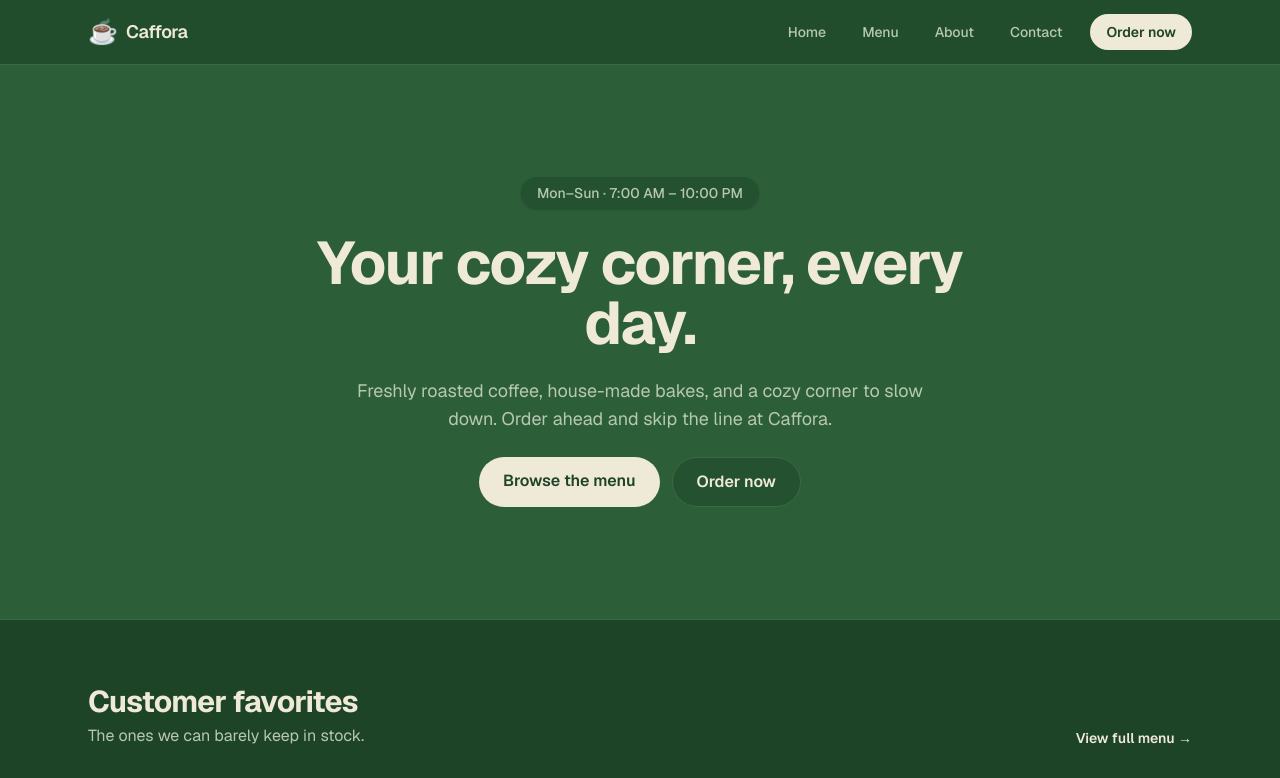
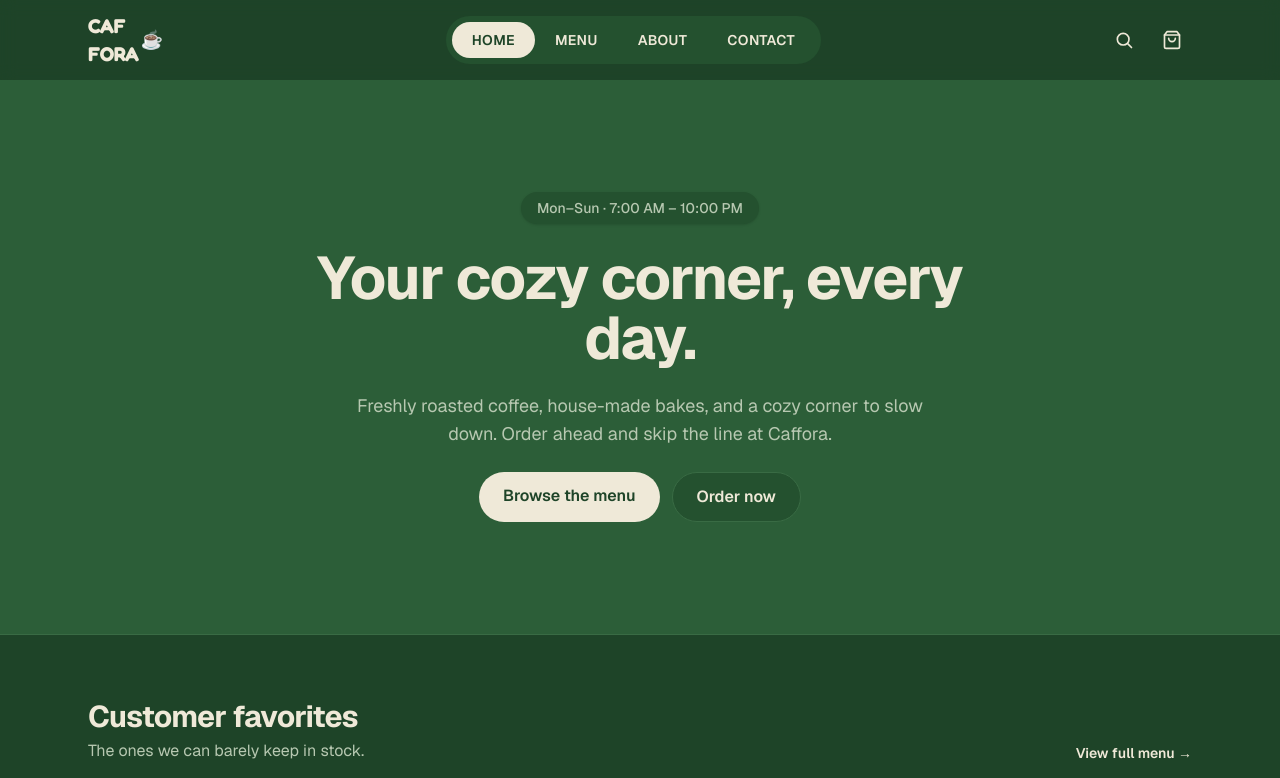
Before and after one commit to Nehalsurapuram/sup, a Next.js app: page / in a window 1280 px wide. Shown: the top 778 px of the page. Built offline with nearby package versions, Linux system fonts and the light colour scheme.

Commit message:
Add Fredoka font for improved display typography

```diff
--- a/app/layout.tsx
+++ b/app/layout.tsx
@@ -1,5 +1,5 @@
 import type { Metadata } from "next";
-import { Geist, Geist_Mono } from "next/font/google";
+import { Geist, Geist_Mono, Fredoka } from "next/font/google";
 import "./globals.css";
 import { site } from "@/lib/site";
 
@@ -11,6 +11,13 @@ const geistSans = Geist({
 const geistMono = Geist_Mono({
   variable: "--font-geist-mono",
   subsets: ["latin"],
+});
+
+// Rounded, heavy display face for headlines and the logo.
+const fredoka = Fredoka({
+  variable: "--font-display",
+  subsets: ["latin"],
+  weight: ["500", "600", "700"],
 });
 
 export const metadata: Metadata = {
@@ -29,7 +36,7 @@ export default function RootLayout({
   return (
     <html
       lang="en"
-      className={`${geistSans.variable} ${geistMono.variable} h-full antialiased`}
+      className={`${geistSans.variable} ${geistMono.variable} ${fredoka.variable} h-full antialiased`}
     >
       <body className="min-h-full flex flex-col">{children}</body>
     </html>
--- a/components/site-header.tsx
+++ b/components/site-header.tsx
@@ -1,38 +1,117 @@
 import Link from "next/link";
 import { mainNav, site } from "@/lib/site";
 
-// Server Component: static navigation shared across all public pages.
+// Server Component: pill navigation shared across public pages.
 export function SiteHeader() {
   return (
-    <header className="sticky top-0 z-40 border-b border-border bg-surface/80 backdrop-blur">
-      <div className="mx-auto flex h-16 w-full max-w-6xl items-center justify-between px-4 sm:px-6">
-        <Link href="/" className="flex items-center gap-2 font-semibold">
-          <span className="text-2xl" aria-hidden>
+    <header className="sticky top-0 z-40 bg-background/80 backdrop-blur">
+      <div className="mx-auto flex h-20 w-full max-w-6xl items-center justify-between px-4 sm:px-6">
+        {/* Stacked wordmark */}
+        <Link href="/" className="flex items-center gap-1 leading-none">
+          <span className="font-display text-xl font-bold uppercase tracking-tight text-foreground">
+            <span className="block">Caf</span>
+            <span className="block">Fora</span>
+          </span>
+          <span aria-hidden className="-ml-0.5 text-lg text-foreground">
             ☕
-          </span>
-          <span className="text-lg tracking-tight text-foreground">
-            {site.name}
           </span>
         </Link>
 
-        <nav className="flex items-center gap-1">
-          {mainNav.map((item) => (
+        {/* Center pill nav */}
+        <nav className="hidden items-center rounded-full bg-surface p-1.5 md:flex">
+          {mainNav.map((item, i) => (
             <Link
               key={item.href}
               href={item.href}
-              className="rounded-full px-4 py-2 text-sm font-medium text-muted transition-colors hover:bg-surface-muted hover:text-foreground"
+              className={
+                "rounded-full px-5 py-2 text-sm font-semibold uppercase tracking-wide transition-colors " +
+                (i === 0
+                  ? "bg-primary text-primary-foreground"
+                  : "text-foreground hover:bg-surface-muted")
+              }
             >
               {item.label}
             </Link>
           ))}
+        </nav>
+
+        {/* Icons */}
+        <div className="flex items-center gap-2">
+          <button
+            type="button"
+            aria-label="Search"
+            className="flex h-10 w-10 items-center justify-center rounded-full text-foreground transition-colors hover:bg-surface"
+          >
+            <SearchIcon />
+          </button>
           <Link
             href="/menu"
-            className="ml-2 rounded-full bg-primary px-4 py-2 text-sm font-semibold text-primary-foreground transition-colors hover:bg-primary-hover"
+            aria-label="Cart"
+            className="flex h-10 w-10 items-center justify-center rounded-full text-foreground transition-colors hover:bg-surface"
           >
-            Order now
+            <BagIcon />
           </Link>
-        </nav>
+        </div>
       </div>
+
+      {/* Mobile nav row */}
+      <nav className="flex items-center justify-center gap-1 pb-2 md:hidden">
+        {mainNav.map((item, i) => (
+          <Link
+            key={item.href}
+            href={item.href}
+            className={
+              "rounded-full px-3 py-1.5 text-xs font-semibold uppercase tracking-wide " +
+              (i === 0
+                ? "bg-primary text-primary-foreground"
+                : "text-foreground hover:bg-surface")
+            }
+          >
+            {item.label}
+          </Link>
+        ))}
+      </nav>
+
+      <span className="sr-only">{site.name}</span>
     </header>
   );
 }
+
+function SearchIcon() {
+  return (
+    <svg
+      width="20"
+      height="20"
+      viewBox="0 0 24 24"
+      fill="none"
+      stroke="currentColor"
+      strokeWidth="2"
+      strokeLinecap="round"
+      strokeLinejoin="round"
+      aria-hidden
+    >
+      <circle cx="11" cy="11" r="7" />
+      <path d="m21 21-4.3-4.3" />
+    </svg>
+  );
+}
+
+function BagIcon() {
+  return (
+    <svg
+      width="20"
+      height="20"
+      viewBox="0 0 24 24"
+      fill="none"
+      stroke="currentColor"
+      strokeWidth="2"
+      strokeLinecap="round"
+      strokeLinejoin="round"
+      aria-hidden
+    >
+      <path d="M6 2 3 6v14a2 2 0 0 0 2 2h14a2 2 0 0 0 2-2V6l-3-4Z" />
+      <path d="M3 6h18" />
+      <path d="M16 10a4 4 0 0 1-8 0" />
+    </svg>
+  );
+}
```
